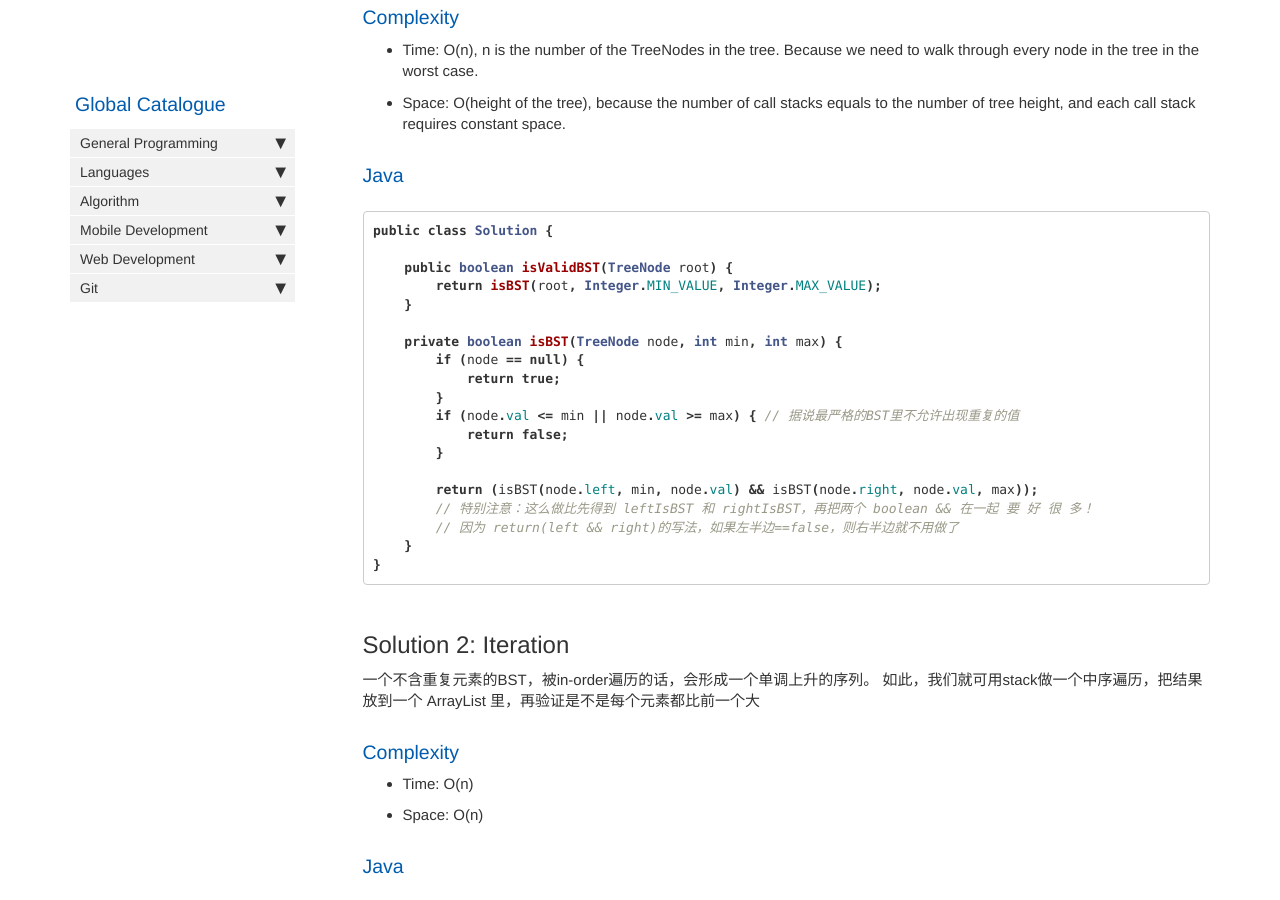
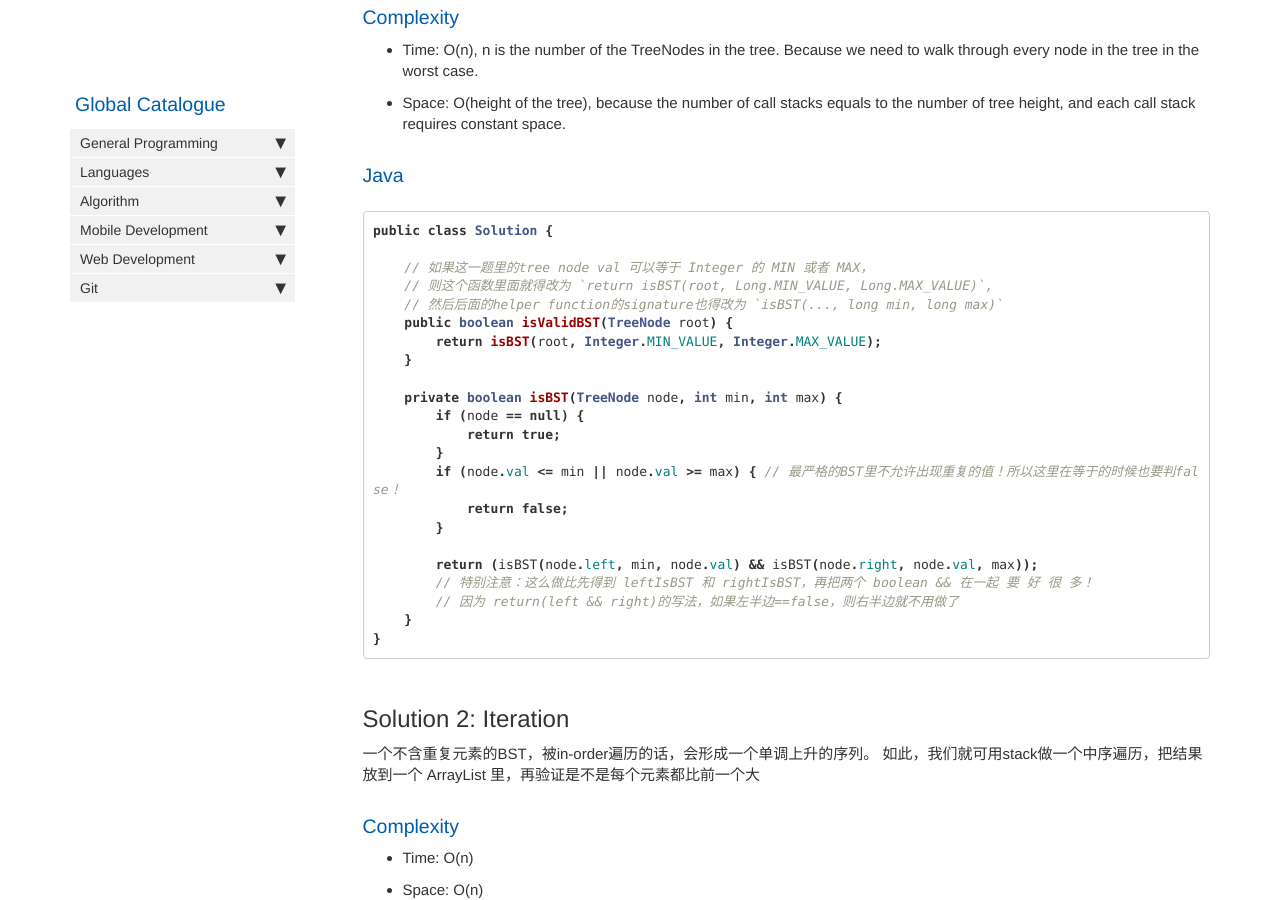
Before and after one commit to HungryOrc/hungryorc.github.io, a Jekyll site: the page built from pages/algorithm/algorithm_validate_bst.md, in a window 1280 px wide and 900 px high, scrolled down 796 px. Built offline with Jekyll 4.4.1, drawn with Linux system fonts in a browser that asks for light colours; nearby versions of some CDN libraries; comment, search, counter and statistics services are not loaded.

Commit message:
Update algorithm_validate_bst.md

````diff
--- a/pages/algorithm/algorithm_validate_bst.md
+++ b/pages/algorithm/algorithm_validate_bst.md
@@ -42,6 +42,9 @@ public class TreeNode {
 ```java
 public class Solution {
 
+    // 如果这一题里的tree node val 可以等于 Integer 的 MIN 或者 MAX，
+    // 则这个函数里面就得改为 `return isBST(root, Long.MIN_VALUE, Long.MAX_VALUE)`,
+    // 然后后面的helper function的signature也得改为 `isBST(..., long min, long max)`
     public boolean isValidBST(TreeNode root) {
         return isBST(root, Integer.MIN_VALUE, Integer.MAX_VALUE);
     }
@@ -50,7 +53,7 @@ public class Solution {
         if (node == null) {
             return true;
         }
-        if (node.val <= min || node.val >= max) { // 据说最严格的BST里不允许出现重复的值
+        if (node.val <= min || node.val >= max) { // 最严格的BST里不允许出现重复的值！所以这里在等于的时候也要判false！
             return false;
         }
 
````
